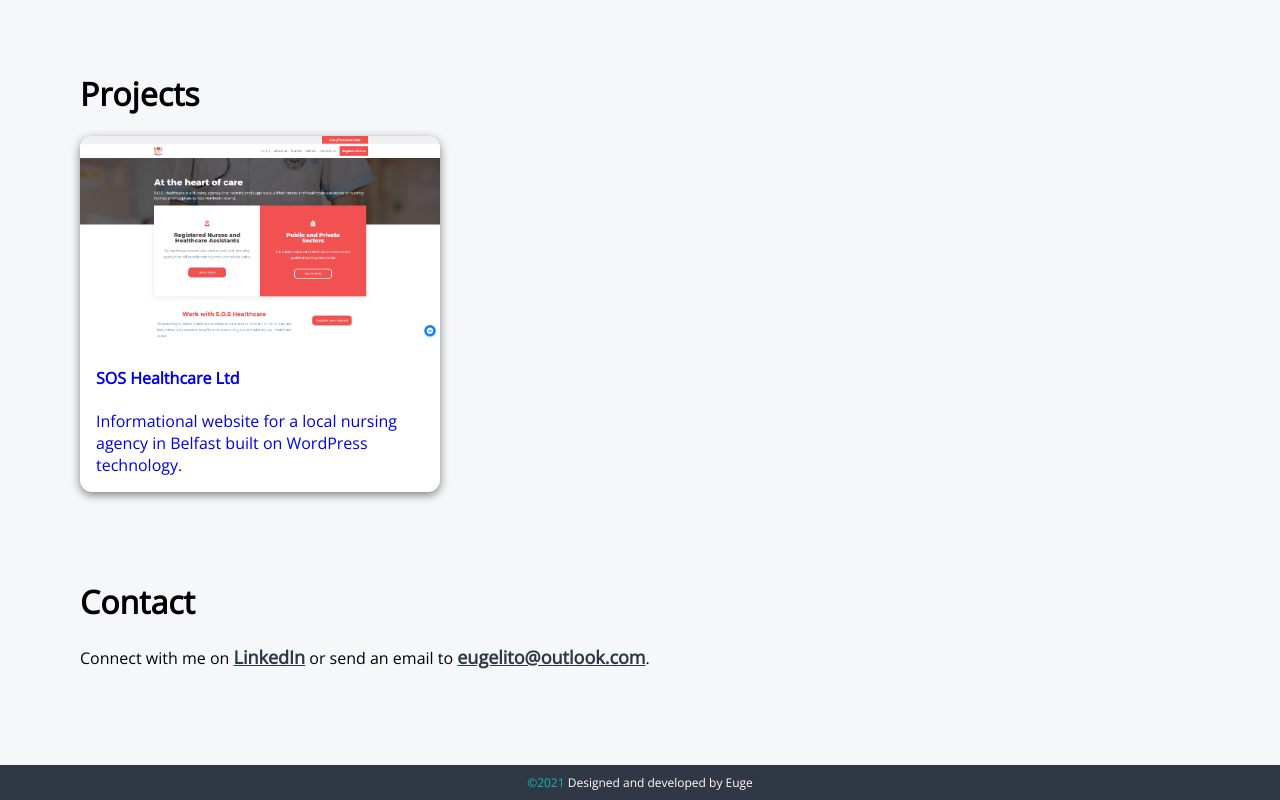
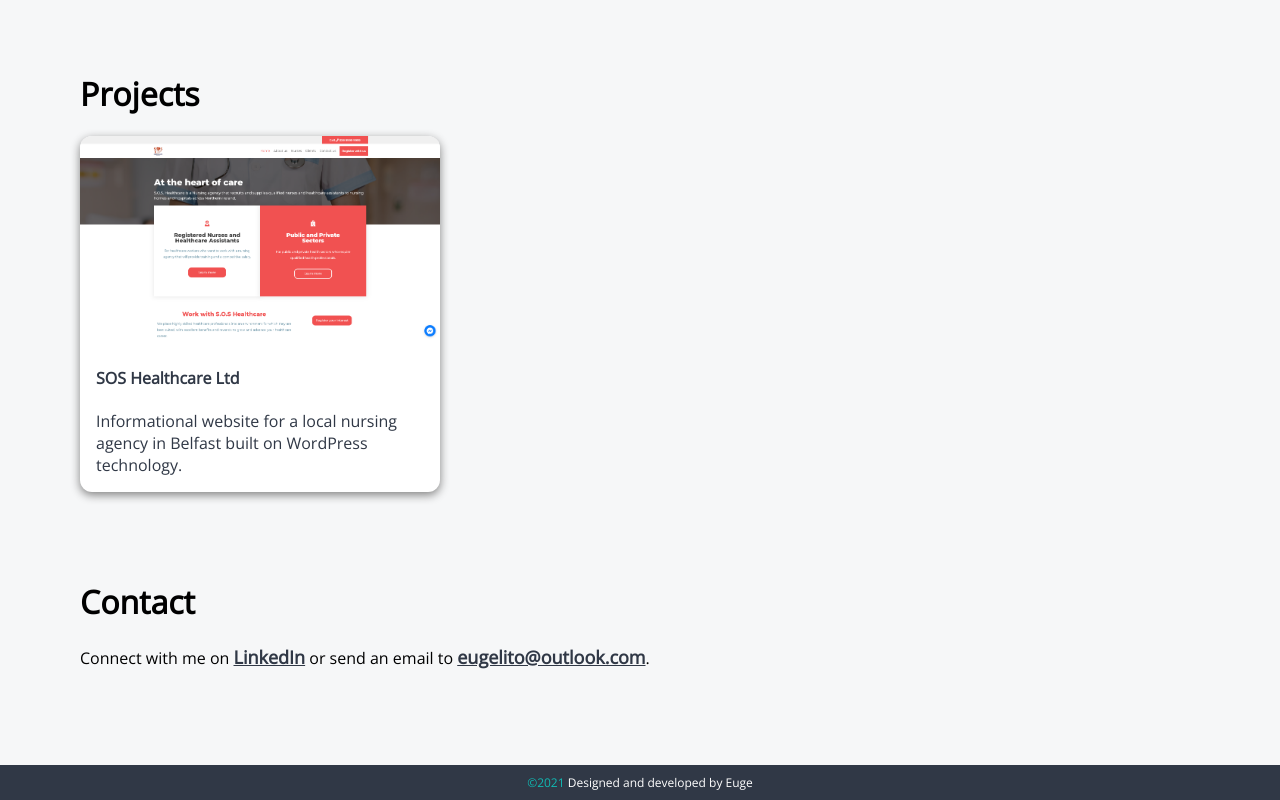
Before and after one commit to eugelito/eugelito, a React (Create React App) app: page / in a window 1280 px wide. Shown: the part 786-1586 px from the top of the page. Built offline with nearby package versions, Linux system fonts and the light colour scheme.

Commit message:
Update initial font-color on image anchor

```diff
--- a/src/components/Projects.scss
+++ b/src/components/Projects.scss
@@ -17,6 +17,7 @@
   }
 
   .project--content__imageAnchor {
+      color: #303846;
      &:active, &:visited {
        color: #303846;
      }
```
